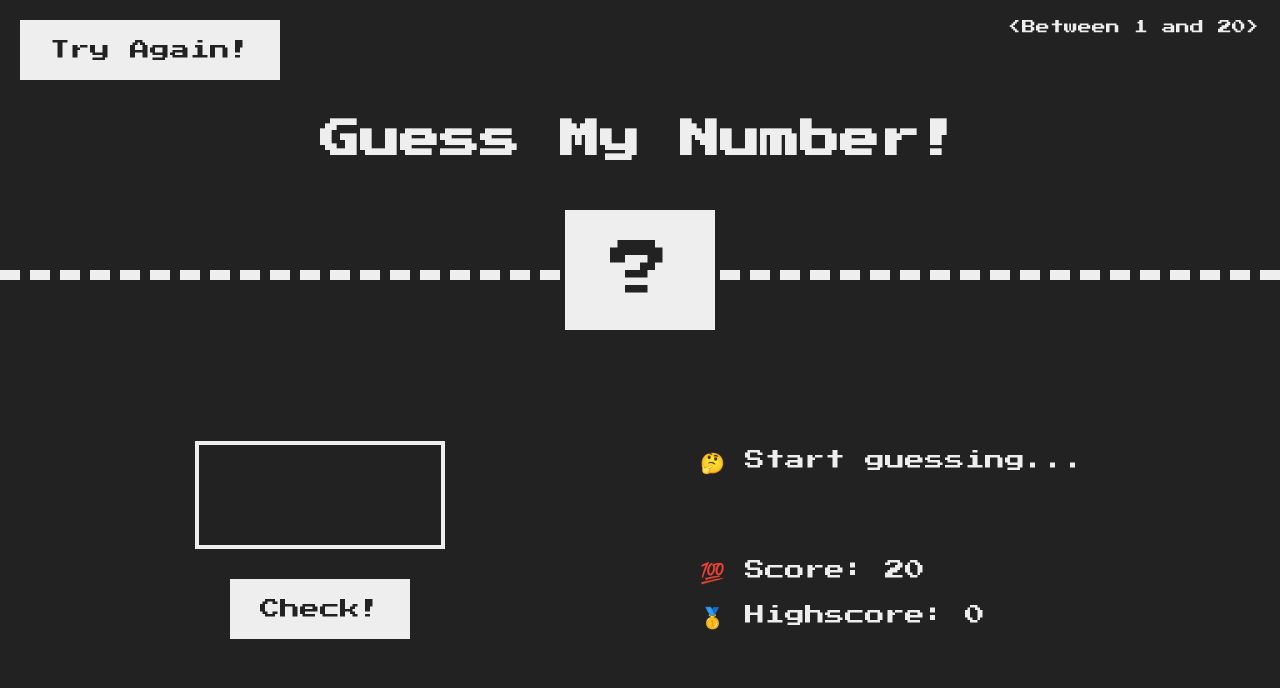
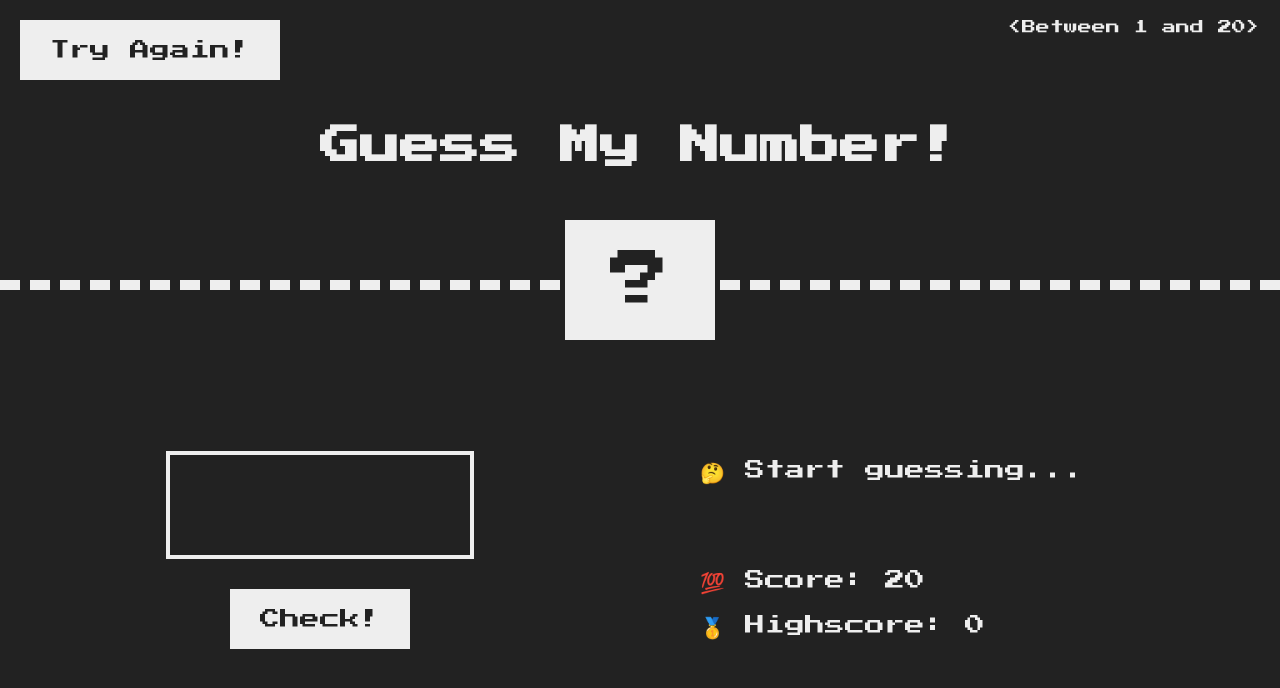
Before and after one commit to ramazan-shira/Guess-My-Number-Game, a plain HTML site: page index.html in a window 1280 px wide. Drawn offline with Linux system fonts and the light colour scheme.

Commit message:
Update style.css

```diff
--- a/style.css
+++ b/style.css
@@ -5,10 +5,8 @@
   padding: 0;
   box-sizing: inherit;
 }
-
 html {
   font-size: 62.5%;
-  box-sizing: border-box;
 }
 
 body {
@@ -49,7 +47,6 @@ h1 {
   position: absolute;
   font-size: 4rem;
   text-align: center;
-  width: 100%;
   top: 52%;
   left: 50%;
   transform: translate(-50%, -50%);
```
